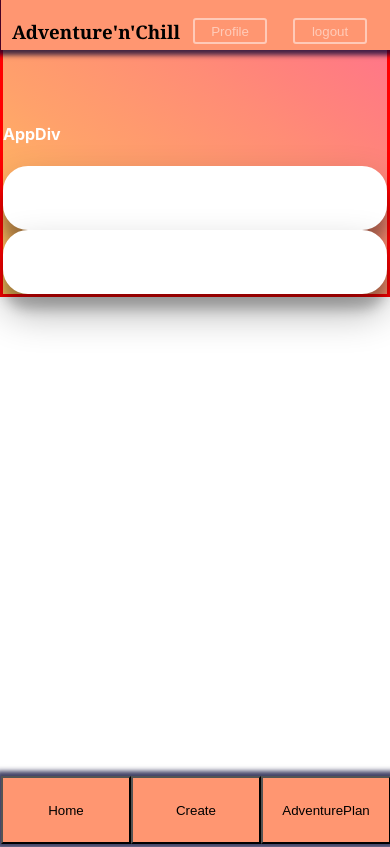
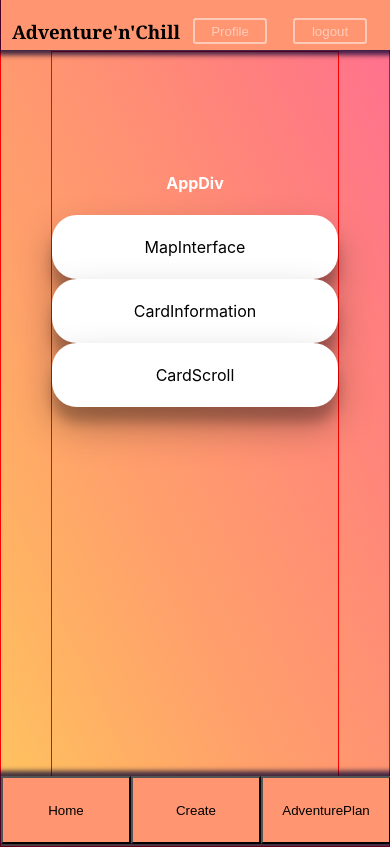
Before and after one commit to codeNilo93/Capstone-Project, a React (Create React App) app in the folder client/: page /home in a window 390 px wide. Built offline with nearby package versions, Linux system fonts and the light colour scheme.

Commit message:
styling overhaul to properly accomodate components inside iphone 6/7/8 format, installed react-icons

```diff
--- a/client/package.json
+++ b/client/package.json
@@ -10,6 +10,7 @@
     "react": "^17.0.2",
     "react-awesome-button": "^6.5.1",
     "react-dom": "^17.0.2",
+    "react-icons": "^4.3.1",
     "react-router-dom": "^5.3.0",
     "react-scripts": "4.0.3",
     "styled-components": "^5.3.1",
--- a/client/src/components/Form/Form.js
+++ b/client/src/components/Form/Form.js
@@ -23,17 +23,18 @@ function Form() {
 export default Form;
 
 const Wrapper = styled.section`
-  border: 1px solid red;
-  text-align: center;
-  padding-top: 200px;
-  width: auto;
+height: auto;
+border: 1px solid red;
+margin: auto;
+padding-top:70px;
+padding-bottom: 70px;
+width: auto;
 `;
 
 const FormMenu = styled.section`
   padding: 20px;
   background-color: white;
   display: flex;
-  text-align: center;
   flex-flow: column wrap;
   border: 2px solid white;
   border-radius: 25px;
@@ -42,7 +43,6 @@ const FormMenu = styled.section`
 `;
 
 const InputField = styled.input `
-    box-sizing: border-box;
     border: none;
     width: 75%;
     height: auto;
--- a/client/src/components/Home/Home.js
+++ b/client/src/components/Home/Home.js
@@ -4,8 +4,9 @@ function Home() {
   return (
     <Wrapper>
       <HomeTitle>AppDiv</HomeTitle>
-      <HomeMenu>Placeholder</HomeMenu>
-      <HomeMenu>Placeholder</HomeMenu>
+      <HomeMenu>MapInterface</HomeMenu>
+      <HomeMenu>CardInformation</HomeMenu>
+      <HomeMenu>CardScroll</HomeMenu>
     </Wrapper>
   );
 }
@@ -13,13 +14,17 @@ function Home() {
 export default Home;
 
 const Wrapper = styled.section`
-
-  color: white;
-  padding-top: 100px;
-  display: flex;
-  flex-direction: column;
-  justify-content: flex-start;
-  border: 2px solid red;
+height: auto;
+border: 1px solid red;
+text-align: center;
+margin: auto;
+padding-top: 100px;
+padding-bottom: 100%;
+width: auto;
+display: flex;
+flex-flow: column wrap;
+justify-content: space-between;
+margin: 50px;
 `;
 
 const HomeTitle = styled.h1`
--- a/client/src/components/Login/Login.js
+++ b/client/src/components/Login/Login.js
@@ -1,4 +1,5 @@
 import styled from 'styled-components/macro';
+
 
 function Login() {
   return (
@@ -16,9 +17,12 @@ function Login() {
 export default Login;
 
 const Wrapper = styled.section`
+height: auto;
 border: 1px solid red;
 text-align: center;
+margin: auto;
 padding-top:200px;
+padding-bottom: 200px;
 width: auto;
 `;
 
@@ -28,7 +32,7 @@ const LoginMenu = styled.form`
   opacity: 95%;
   text-align: center;
   background-color: white;
-  width: 50%;
+  width: 75%;
   border-radius: 25px;
   box-shadow: rgba(0, 0, 0, 0.3) 0px 19px 38px, rgba(0, 0, 0, 0.22) 0px 15px 12px;
   padding-bottom:10px;
@@ -43,16 +47,17 @@ const LoginFormat = styled.p`
 
 const LoginButton =styled.button`
 margin-top: 10px;
-width: 37.5%;
+width: auto;
 box-shadow: rgba(0, 0, 0, 0.3) 0px 19px 38px,
 rgba(0, 0, 0, 0.22) 0px 15px 12px;
 padding: 10px;
+color: #f2936d;
 `
 
 const InputField = styled.input `
 box-sizing: border-box;
 border: none;
-width: 75%;
+width: auto;
 height: auto;
 background-color: BCCEA1;
 border-radius: 20px;
--- a/client/src/components/Profile/Profile.js
+++ b/client/src/components/Profile/Profile.js
@@ -15,7 +15,15 @@ function Profile() {
 export default Profile;
 
 const Wrapper = styled.section`
+height: auto;
 border: 1px solid red;
 text-align: center;
-color: white;
+margin: auto;
+padding-top:100px;
+padding-bottom: 300px;
+width: auto;
+display: flex;
+flex-direction: column;
+justify-content: flex-start;
+
 `
--- a/client/src/index.js
+++ b/client/src/index.js
@@ -1,6 +1,5 @@
 import React from 'react';
 import ReactDOM from 'react-dom';
-import { BrowserRouter } from 'react-router-dom'
 import App from './components/App/App';
 import reportWebVitals from './reportWebVitals';
 import GlobalStyles from './GlobalStyles';
@@ -8,9 +7,7 @@ import GlobalStyles from './GlobalStyles';
 ReactDOM.render(
   <React.StrictMode>
     <GlobalStyles />
-    <BrowserRouter>
     <App />
-    </BrowserRouter>
   </React.StrictMode>,
   document.getElementById('root')
 );
```
Also changed, not shown: client/src/components/About/About.js (added, +20 -0 lines), 1 other file (tests, documents, lock files or other folders).
